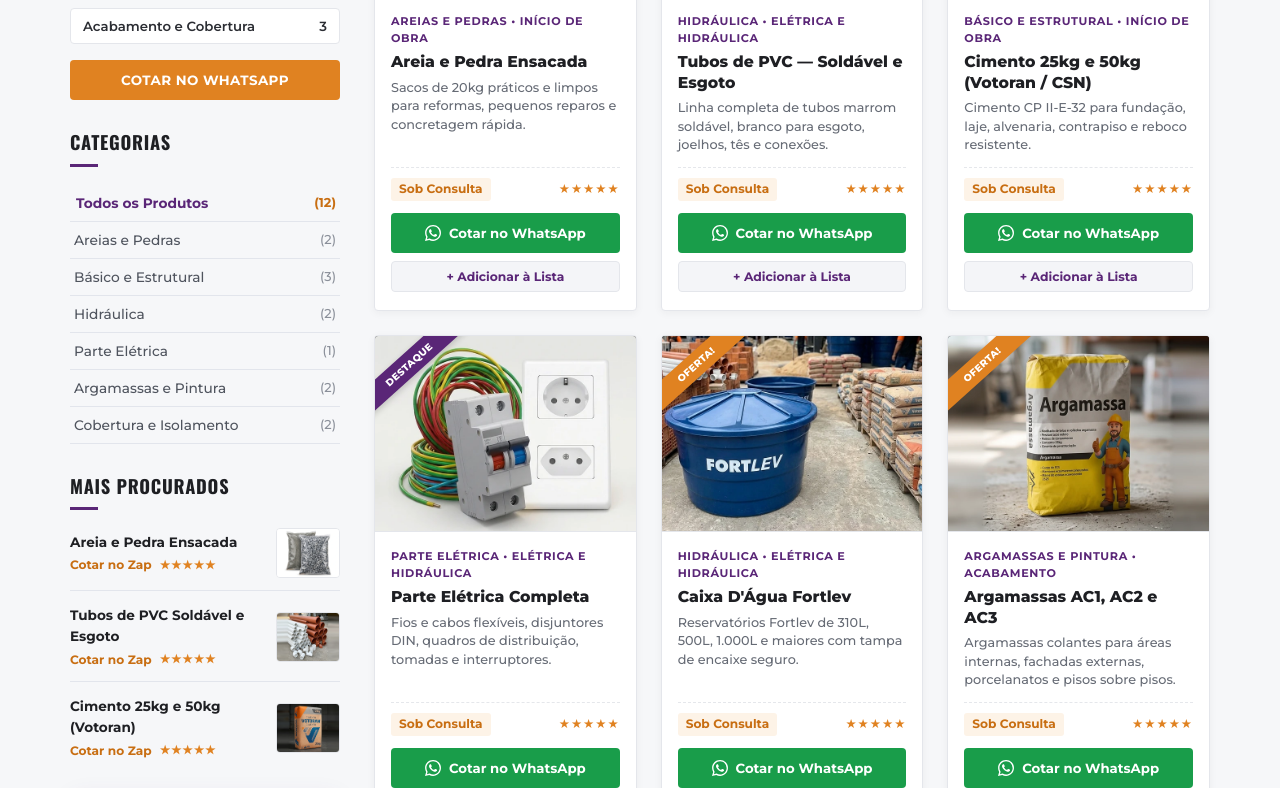
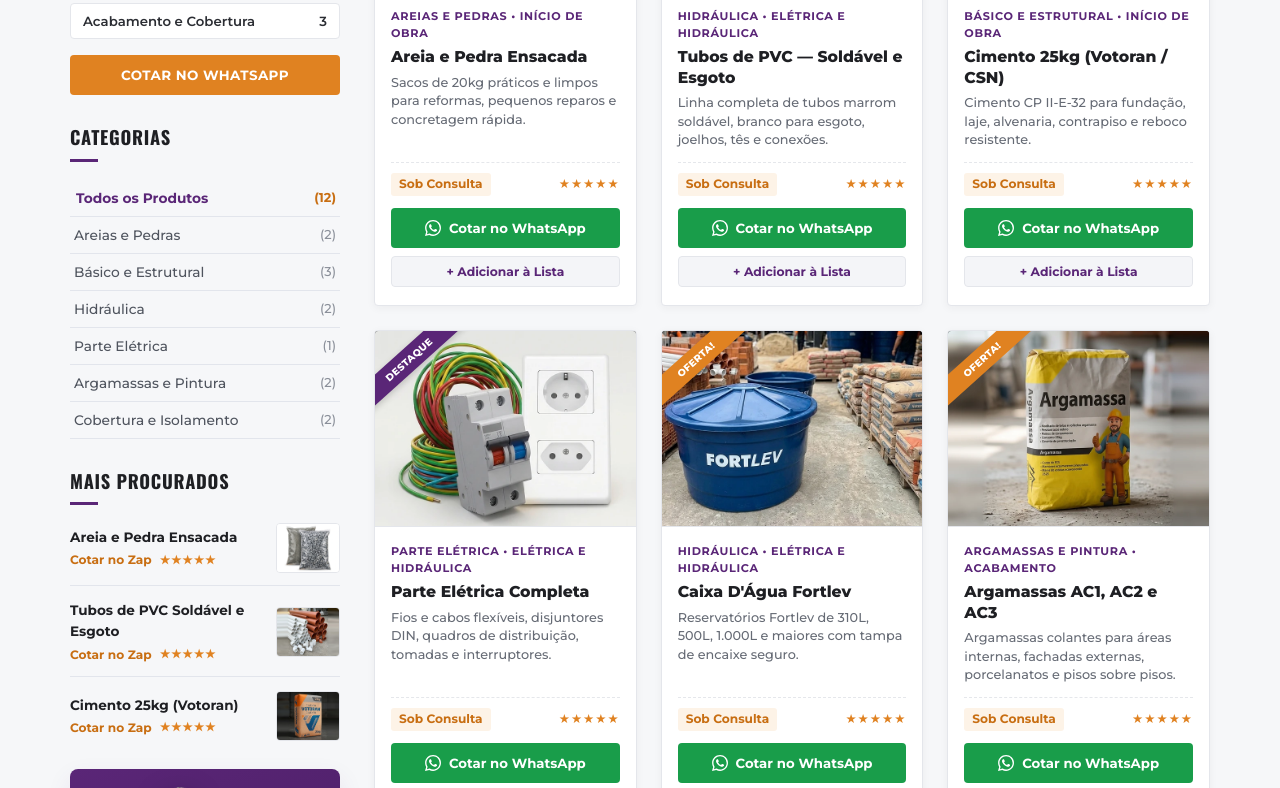
Before and after one commit to Jontecx/construforti-site, a plain HTML site: page index.html in a window 1280 px wide. Shown: the part 933-1721 px from the top of the page. Drawn offline with nearby package versions, Linux system fonts and the light colour scheme.

Commit message:
fix: remove badge de avaliacoes da barra superior e ajusta cimento para 25kg

```diff
--- a/index.html
+++ b/index.html
@@ -83,7 +83,6 @@
           Seg a Sex: 07h–18h | Sáb: 07h–13h
         </span>
       </div>
-      <span class="top-strip-badge">★ 4,8 no Google (50 avaliações) • Entrega Rápida na Obra</span>
     </div>
   </div>
 
@@ -238,7 +237,7 @@
               </li>
               <li class="featured-item">
                 <div class="featured-info">
-                  <a href="https://wa.me/5511998631033?text=Ol%C3%A1%21%20Quero%20cotar%20Cimento%20Votoran%2025kg%20e%2050kg." target="_blank" rel="noopener noreferrer" class="featured-name">Cimento 25kg e 50kg (Votoran)</a>
+                  <a href="https://wa.me/5511998631033?text=Ol%C3%A1%21%20Quero%20cotar%20Cimento%20Votoran%2025kg." target="_blank" rel="noopener noreferrer" class="featured-name">Cimento 25kg (Votoran)</a>
                   <div class="featured-meta">
                     <span>Cotar no Zap</span>
                     <span class="featured-stars" aria-label="5 estrelas">★★★★★</span>
--- a/script.js
+++ b/script.js
@@ -36,7 +36,7 @@
     },
     {
       id: "cimento-votoran",
-      title: "Cimento 25kg e 50kg (Votoran / CSN)",
+      title: "Cimento 25kg (Votoran / CSN)",
       category: "Básico e Estrutural",
       categorySlug: "basico-estrutural",
       stage: "inicio",
```
Also changed, not shown: llms.txt.
